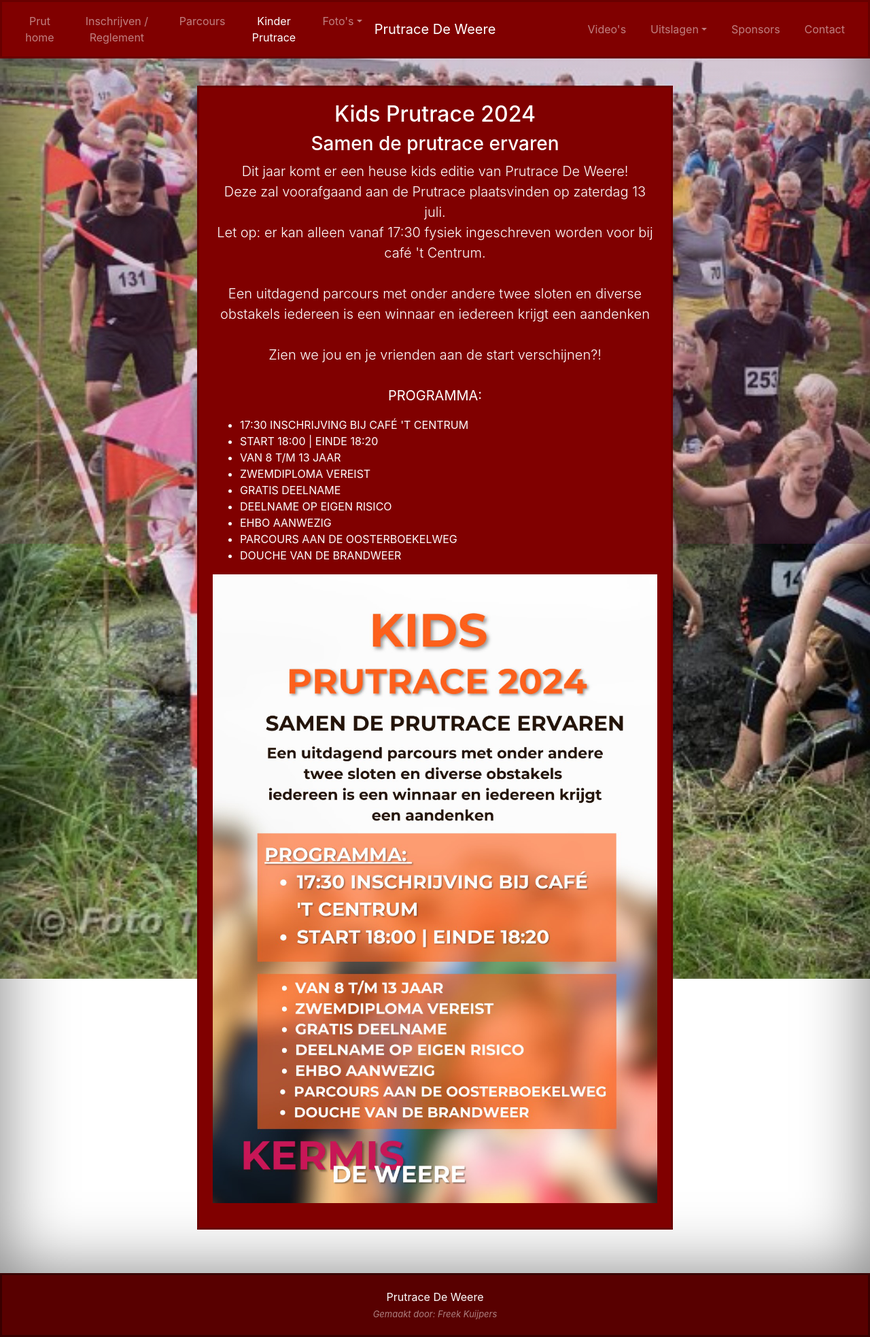
After one commit to sjerdo/prutracedeweere.nl, a PHP site: page /kinderprutrace in a window 1280 px wide. The commit adds this page. Shown: the whole page at 68% size. Run offline with PHP 8.4, Linux system fonts and the light colour scheme; some libraries are stand-ins or nearby versions.

Commit message:
feat: add Kinder Prutrace

```diff
--- a/PrutRace/assets/components/nav.phtml
+++ b/PrutRace/assets/components/nav.phtml
@@ -12,6 +12,9 @@ $current_url = $_SERVER['SCRIPT_NAME'];
       </li>
       <li class="nav-item">
         <a class="nav-link<?php print ($current_url === '/parcours.php' ? ' active' : ''); ?>" href="/parcours">Parcours</a>
+      </li>
+      <li class="nav-item">
+        <a class="nav-link<?php print ($current_url === '/kinderprutrace.php' ? ' active' : ''); ?>" href="/kinderprutrace">Kinder Prutrace</a>
       </li>
       <li class="nav-item dropdown">
         <a class="nav-link dropdown-toggle" href="" id="dropdown" data-toggle="dropdown" aria-haspopup="true"
--- a/PrutRace/assets/style/style.css
+++ b/PrutRace/assets/style/style.css
@@ -61,7 +61,14 @@ body {
   margin-right: auto;
   margin-left: auto;
 }
-#nieuws a {
+#nieuws a,
+.lead a {
+  color: darkorange;
+  text-shadow: 1px #333;
+}
+
+#nieuws a,
+.lead a {
   color: darkorange;
   text-shadow: 1px #333;
 }
@@ -129,6 +136,7 @@ nav ul li a.dropdown-item {
  * Inschrijven
  */
 
+#home,
 #inschrijven,
 #contact {
   background: maroon;
--- /dev/null
+++ b/PrutRace/kinderprutrace.php
@@ -0,0 +1,68 @@
+<!doctype html>
+<html lang="nl">
+
+<?php
+include "./assets/components/head.phtml" ?>
+
+<body>
+<div class="masthead clearfix">
+    <?php
+    include "./assets/components/nav.phtml" ?>
+</div>
+
+<div class="site-wrapper">
+    <div class="site-wrapper-inner">
+
+        <div class="cover-container">
+
+            <div id="home" class="inner cover">
+                <h2 class="cover-heading">Kids Prutrace 2024</h2>
+                <h3 class="cover-heading">Samen de prutrace ervaren</h3>
+
+                <p class="lead">
+                    Dit jaar komt er een heuse kids editie van Prutrace De Weere!<br>
+                    Deze zal voorafgaand aan de Prutrace plaatsvinden op zaterdag 13 juli.<br>
+                    Let op: er kan alleen vanaf 17:30 fysiek ingeschreven worden voor bij café 't Centrum.<br><br>
+
+                    Een uitdagend parcours met onder andere twee sloten en diverse obstakels iedereen is een winnaar en
+                    iedereen krijgt een aandenken<br><br>
+
+                    Zien we jou en je vrienden aan de start verschijnen?!<br><br>
+
+                    <strong>PROGRAMMA:</strong><br>
+                <ul style="text-align: left">
+                    <li>17:30 INSCHRIJVING BIJ CAFÉ 'T CENTRUM</li>
+                    <li>START 18:00 | EINDE 18:20</li>
+                    <li>VAN 8 T/M 13 JAAR</li>
+                    <li>ZWEMDIPLOMA VEREIST</li>
+                    <li>GRATIS DEELNAME</li>
+                    <li>DEELNAME OP EIGEN RISICO</li>
+                    <li>EHBO AANWEZIG</li>
+                    <li>PARCOURS AAN DE OOSTERBOEKELWEG</li>
+                    <li>DOUCHE VAN DE BRANDWEER</li>
+                </ul>
+                </p>
+
+                <p class="lead">
+
+                    <img src="/assets/img/kinderprutrace_2024.png" alt="Kinderprutrace" width="100%"
+                         alt="Kids Prutrace">
+
+                </p>
+            </div>
+        </div>
+    </div>
+</div>
+
+<div class="mastfoot">
+    <div class="inner">
+        <?php
+        include "./assets/components/foot.html" ?>
+    </div>
+</div>
+
+<script src="/assets/scripts/countdownTimer.js" type="text/javascript"></script>
+
+</body>
+
+</html>
```
Also changed, not shown: PrutRace/index.php (+9 -3 lines), PrutRace/assets/img/kinderprutrace_2024.png (added).
